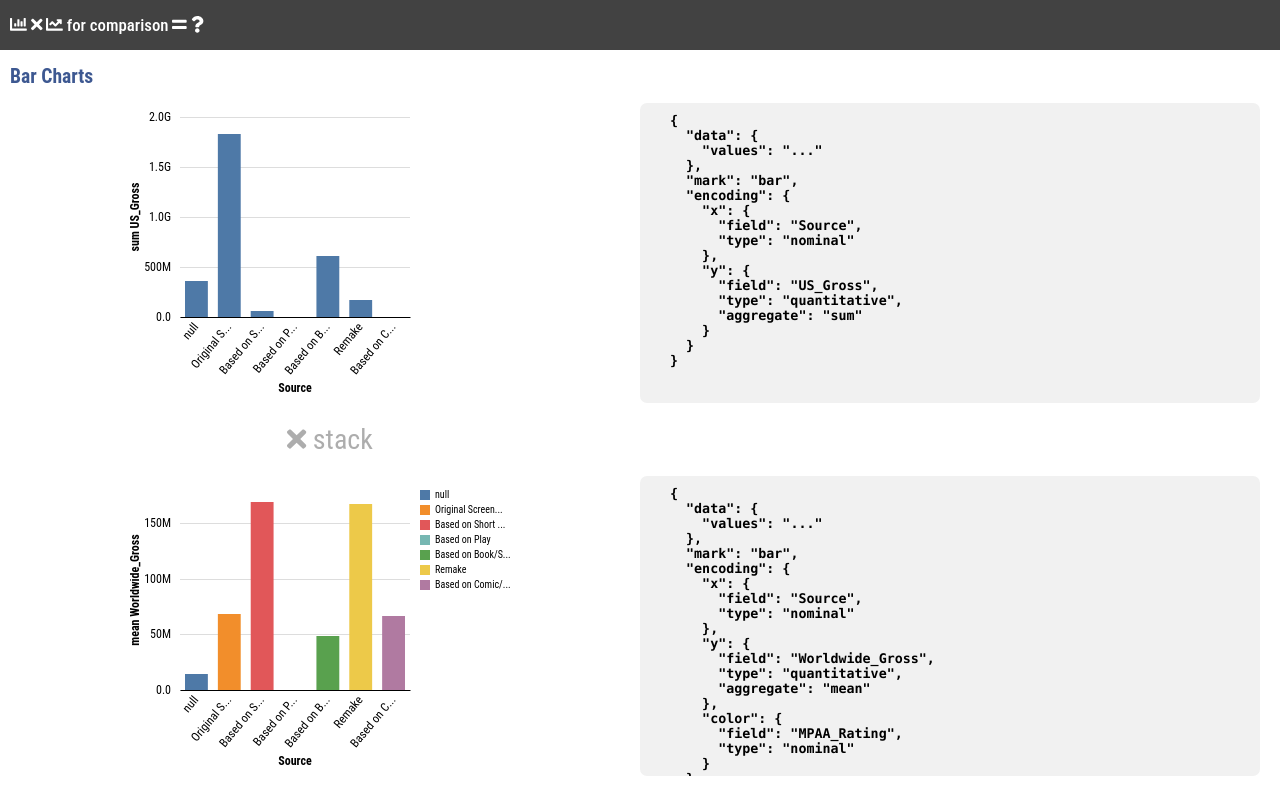
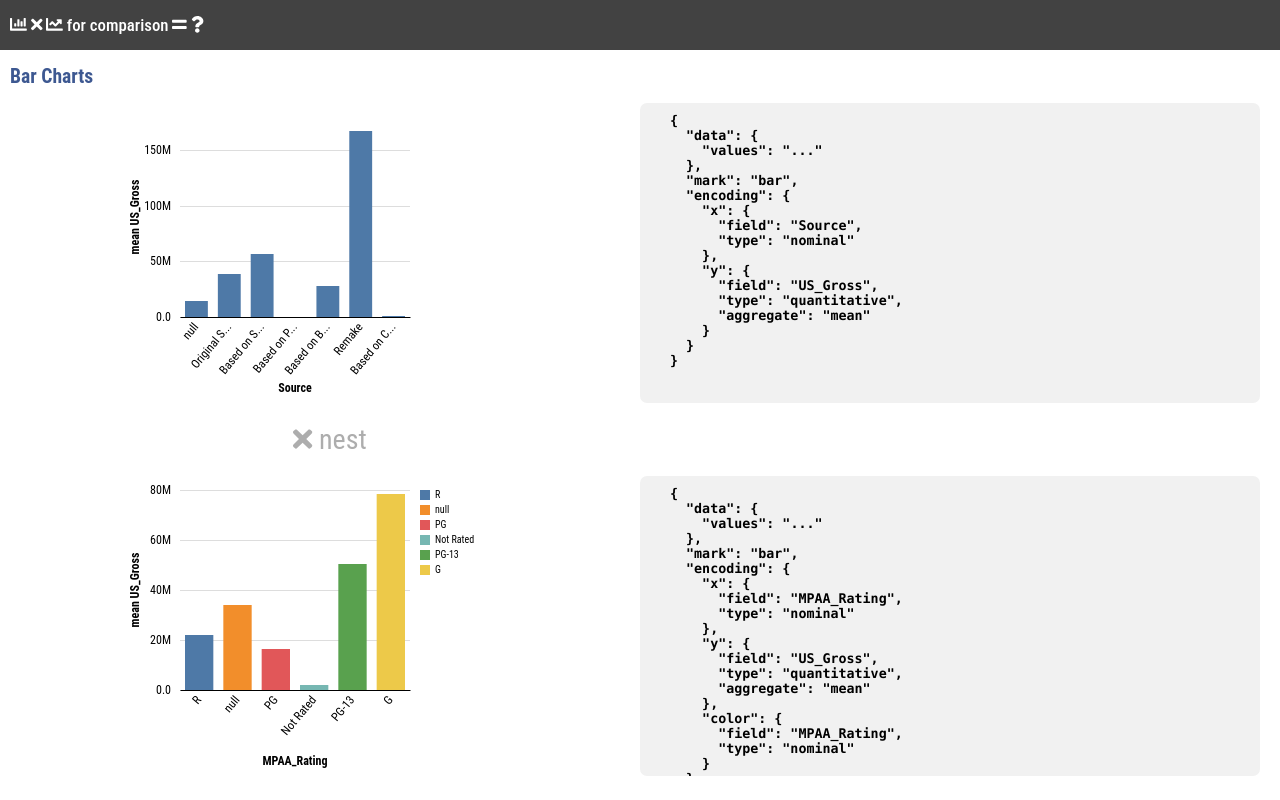
Before and after one commit to sehilyi/comparative-layout-explorer, a React app: page / in a window 1280 px wide. Built offline with nearby package versions, Linux system fonts and the light colour scheme.

Commit message:
Add vertical nest x bar chart

```diff
--- a/src/components/visualizations/comp-charts.ts
+++ b/src/components/visualizations/comp-charts.ts
@@ -239,7 +239,7 @@ function renderNest(ref: SVGSVGElement, A: Spec, B: Spec, C: CompSpec) {
     const xDomain = aggD.A.categories
     const yDomain = aggD.A.values
 
-    const c = getConstantColor()
+    const c = getConstantColor(10)
     const {designs} = renderBarChart(g, A, {x: xDomain, y: yDomain}, c, {})
 
     { /// B
@@ -281,7 +281,25 @@ function renderNest(ref: SVGSVGElement, A: Spec, B: Spec, C: CompSpec) {
           })
         }
         else {  // C.direction === "vertical"
+          const xDomain = nestedAggVals[i].values.map((d: object) => d["key"])
+          const yDomain = [d3.sum(nestedAggVals[i].values.map((d: object) => d["value"]))]
+          const c = //getConstantColor(1);
+            d3.scaleOrdinal()
+              .domain(xDomain)
+              .range(getBarColor(aggD.B.categories.length))
 
+          // TODO: last one (i.e., on the top) is not rendered at all
+          for (let j = 0; j < xDomain.length; j++) {  // add bar one by one
+            const {x, y} = renderAxes(ttg, [xDomain[j]], yDomain, B, {noX, noY, noGrid, width: innerChartWidth, height: chartHeight});
+            const {...designs} = renderBars(ttg, [nestedAggVals[i].values[j]], "value", "key", [xDomain[j]], x, y, {color: c, cKey: "key"}, {
+              noX, noY, noGrid, barGap: 0, width: innerChartWidth, height: chartHeight,
+              yOffsetData: [{
+                key: xDomain[j], value: j == 0 ? 0 :
+                  d3.sum(nestedAggVals[i].values.slice(0, j).map((d: object) => d["value"]))
+              }]
+            })
+            console.log(designs)
+          }
         }
       }
     }
--- a/src/components/visualizations/design-settings.ts
+++ b/src/components/visualizations/design-settings.ts
@@ -122,7 +122,7 @@ export function getSimpleBarSpecs(): {A: Spec, B: Spec, C: CompSpec} {
       mark: "bar",
       encoding: {
         x: {field: "Source", type: "nominal"},
-        y: {field: "US_Gross", type: "quantitative", aggregate: "sum"},
+        y: {field: "US_Gross", type: "quantitative", aggregate: "mean"},
         // color: {field: "MPAA_Rating", type: "nominal"}
       }
     },
@@ -132,13 +132,13 @@ export function getSimpleBarSpecs(): {A: Spec, B: Spec, C: CompSpec} {
       },
       mark: "bar",
       encoding: {
-        x: {field: "Source", type: "nominal"},
-        y: {field: "Worldwide_Gross", type: "quantitative", aggregate: "mean"},
+        x: {field: "MPAA_Rating", type: "nominal"},
+        y: {field: "US_Gross", type: "quantitative", aggregate: "mean"},
         color: {field: "MPAA_Rating", type: "nominal"}
       }
     },
     C: {
-      layout: "stack",
+      layout: "nest",
       direction: "vertical",
       unit: "chart",
       consistency: {
```
